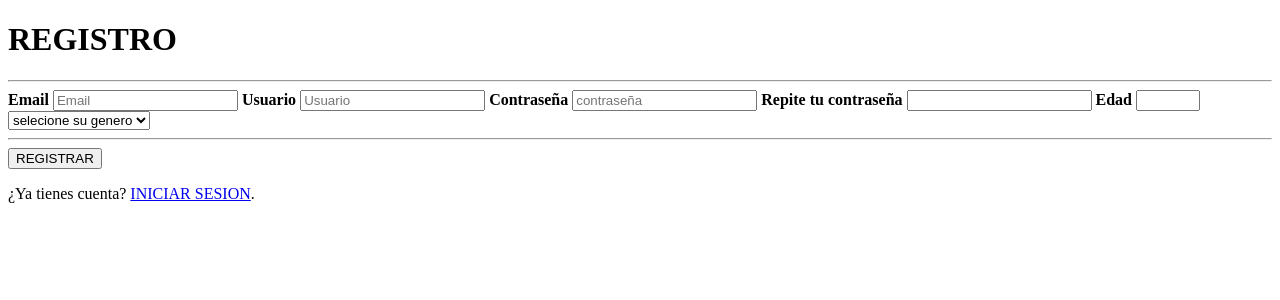
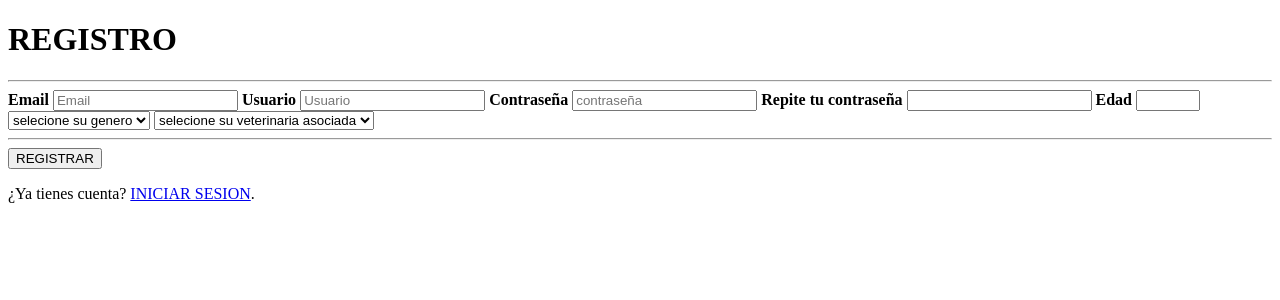
Before and after one commit to julianzx811/infopetsX, a Django app: page /general/registrandome/ in a window 1280 px wide. Shown: the top 300 px of the page. Run offline with Django 3.2, Linux system fonts and the light colour scheme; data that the repository does not hold is empty.

Commit message:
ahora el veterinario puede elegir la veterinaria a la que pertence}

```diff
--- a/InfoPest/general/templates/html/registro.html
+++ b/InfoPest/general/templates/html/registro.html
@@ -27,12 +27,20 @@
     <label for="edad"><b>Edad</b></label>
     <input type="number"  min="18" max="100" name="edad" id="edad" required>
 
-    <select id="dropdown" name="select">
+    <select id="dropdown" name="select" required>
       <option value="" disabled selected hidden>selecione su genero</option>
       <option value="masculino">masculino</option>
       <option value="femenino">femenino</option>
       <option value="binario">binario wtfff????</option>
     </select>
+
+    <select id="dropdown_veterinarias" name="select_veterinarias" required>
+      <option value="" disabled selected hidden>selecione su veterinaria asociada</option>
+      {% for veterinaria in veterinarias %}
+        <option value={{veterinaria.id}}>{{veterinaria.nombre}}</option>
+      {% endfor %}
+    </select>
+
     <hr>
     <button type="submit" class="registerbtn">REGISTRAR</button>
   </div>
--- a/InfoPest/general/views.py
+++ b/InfoPest/general/views.py
@@ -1,5 +1,5 @@
 from django.shortcuts import render, reverse, redirect
-from .models import veterinarios, mascota,info_pets_empresas, veterinaria,historial_clinico
+from .models import veterinarios, mascota, info_pets_empresas, veterinaria, historial_clinico
 from django.http import HttpResponse
 # return render(request, 'polls/index.html', context)
 
@@ -31,7 +31,9 @@ def pag_principal(request,id):
     return render(request,'html/inicio.html',context)
 
 def registrandome(request):
-    return render(request, 'html/registro.html')
+    veterinarias = veterinaria.objects.all()
+    context = {'veterinarias': veterinarias}
+    return render(request, 'html/registro.html',context)
 
 def registro(request):
     email = request.POST.get('email')
@@ -40,12 +42,11 @@ def registro(request):
     psw_repeat = request.POST.get('psw-repeat')
     edadd = request.POST.get('edad')
     sexoo = request.POST['select']
-    nuevo_usuario = veterinarios(veterinaria_id=veterinaria.objects.get(pk=1), usuario=usuarioxd, contrasena=password, email_user=email, sexo=sexoo, edad=edadd)
+    veterinaria_id = request.POST['select_veterinarias']
+    nuevo_usuario = veterinarios(veterinaria_id=veterinaria.objects.get(pk=veterinaria_id), usuario=usuarioxd, contrasena=password, email_user=email, sexo=sexoo, edad=edadd)
     nuevo_usuario.save()
     id = nuevo_usuario.id
-    context = {}
-    context['uname'] = usuarioxd
-    return pag_principal(request,id)
+    return pag_principal(request, id)
 
 def creando_mascota(request,id):
     return render(request, 'html/newMascota.html',{'id':id})
```
